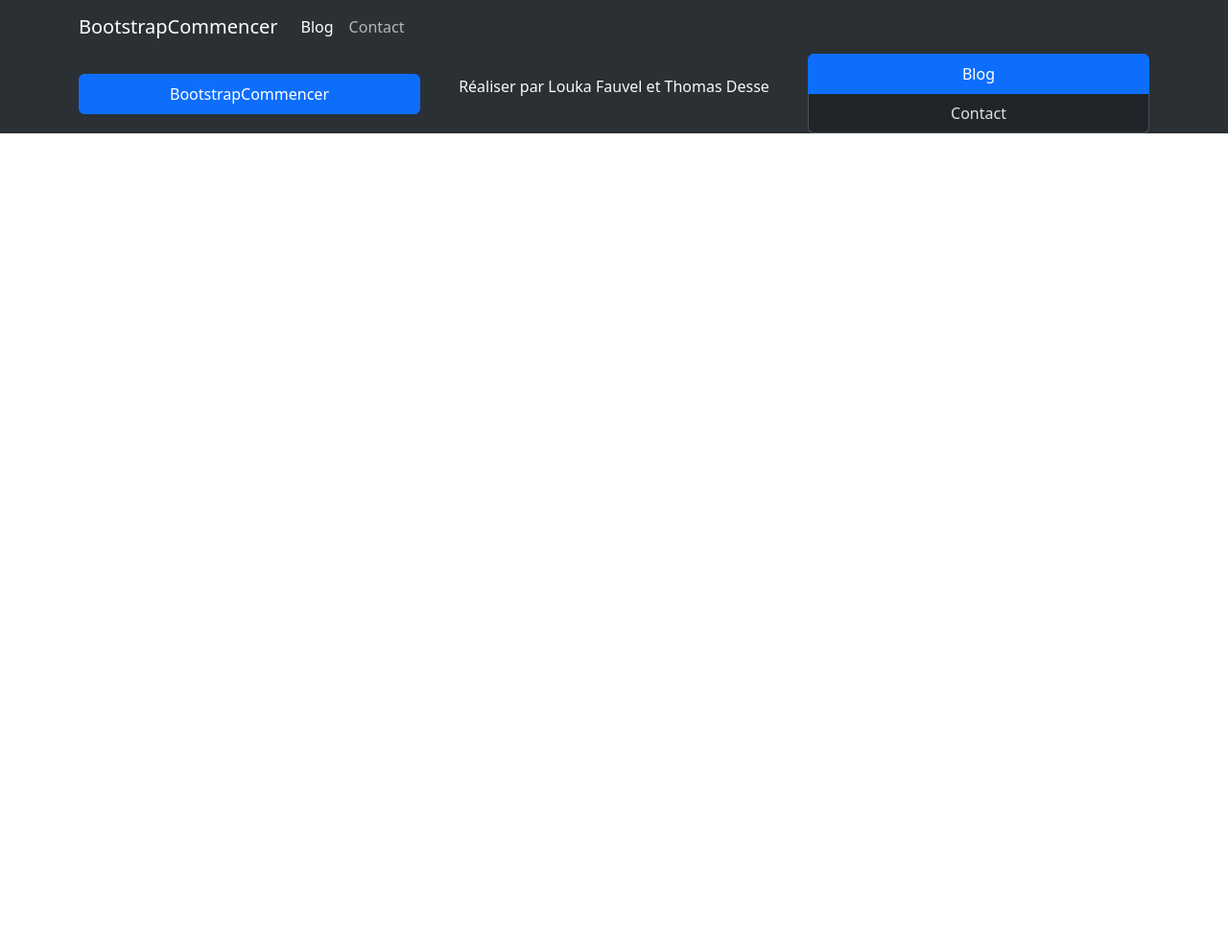
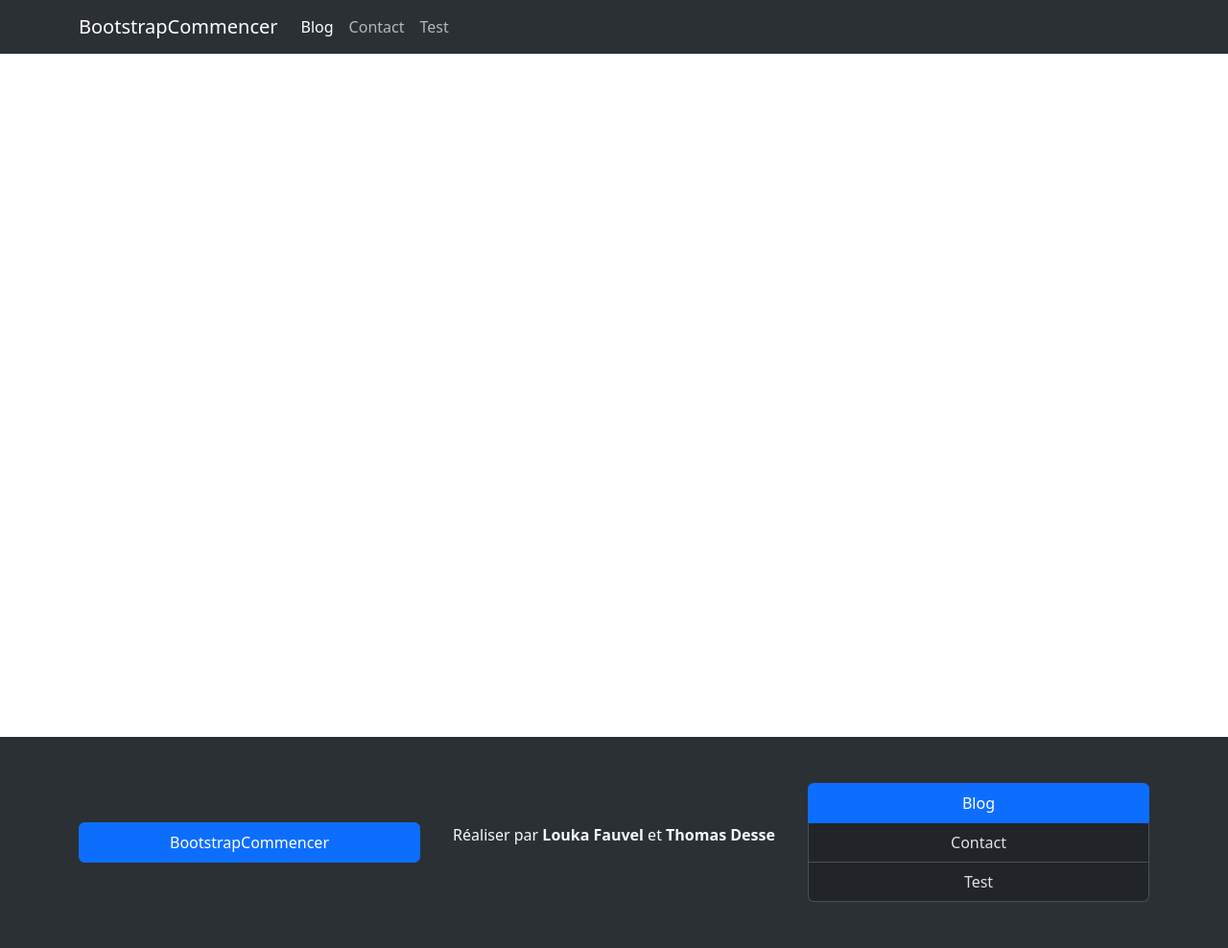
Before and after one commit to Louka-Fauvel/bootstrapComencer, a plain HTML site: page index.html in a window 1280 px wide. Shown: the whole page at 96% size. Before the commit the page ends 800 px from the top, so only its background shows below. Drawn offline with nearby package versions, Linux system fonts and the light colour scheme.

Commit message:
Fix : Header et Footer

```diff
--- a/index.html
+++ b/index.html
@@ -7,7 +7,7 @@
 </head>
 <body>
 <header data-bs-theme="dark">
-    <nav class="navbar navbar-expand-lg sticky-top bg-body-tertiary">
+    <nav class="navbar navbar-expand-lg fixed-top bg-body-tertiary">
         <div class="container">
             <a class="navbar-brand" href="/">BootstrapCommencer</a>
             <button class="navbar-toggler" type="button" data-bs-toggle="collapse" data-bs-target="#navbarNavAltMarkup" aria-controls="navbarNavAltMarkup" aria-expanded="false" aria-label="Toggle navigation">
@@ -17,13 +17,15 @@
                 <div class="navbar-nav">
                     <a class="nav-link active" aria-current="page" href="#">Blog</a>
                     <a class="nav-link" aria-current="page" href="#">Contact</a>
+                    <a class="nav-link" aria-current="page" href="#">Test</a>
                 </div>
             </div>
         </div>
     </nav>
 </header>
-
-<footer class="bg-body-tertiary" data-bs-theme="dark">
+<br/><br/><br/><br/><br/><br/><br/><br/><br/><br/><br/><br/><br/><br/><br/><br/><br/><br/><br/><br/><br/><br/><br/>
+<br/><br/><br/><br/><br/><br/><br/><br/><br/>
+<footer class="bg-body-tertiary py-5" data-bs-theme="dark">
     <div class="container text-center">
         <div class="row align-items-center">
             <div class="col">
@@ -32,12 +34,13 @@
                 </div>
             </div>
             <div class="col">
-                <p class="text-light">Réaliser par Louka Fauvel et Thomas Desse</p>
+                <p class="text-light">Réaliser par <b>Louka Fauvel</b> et <b>Thomas Desse</b></p>
             </div>
             <div class="col">
                 <div class="list-group">
                     <a class="list-group-item list-group-item-action active" href="#">Blog</a>
                     <a class="list-group-item list-group-item-action" href="#">Contact</a>
+                    <a class="list-group-item list-group-item-action" href="#">Test</a>
                 </div>
             </div>
         </div>
```
